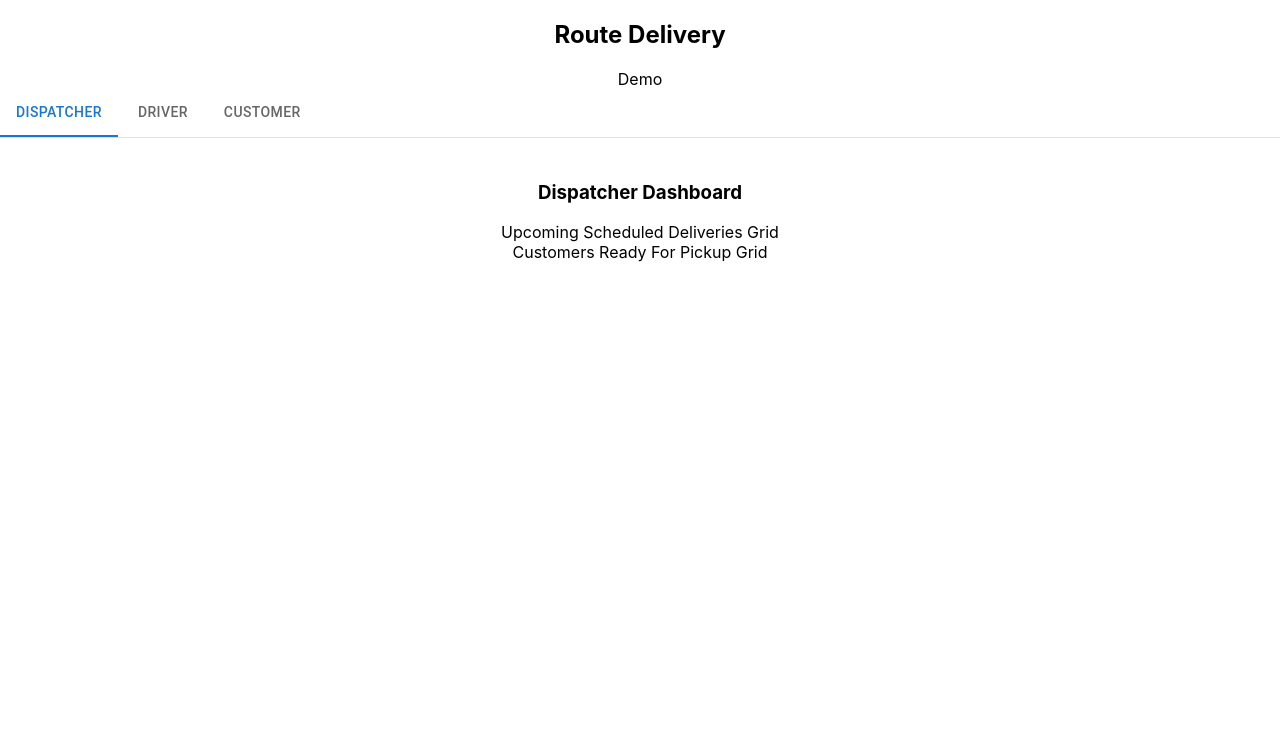
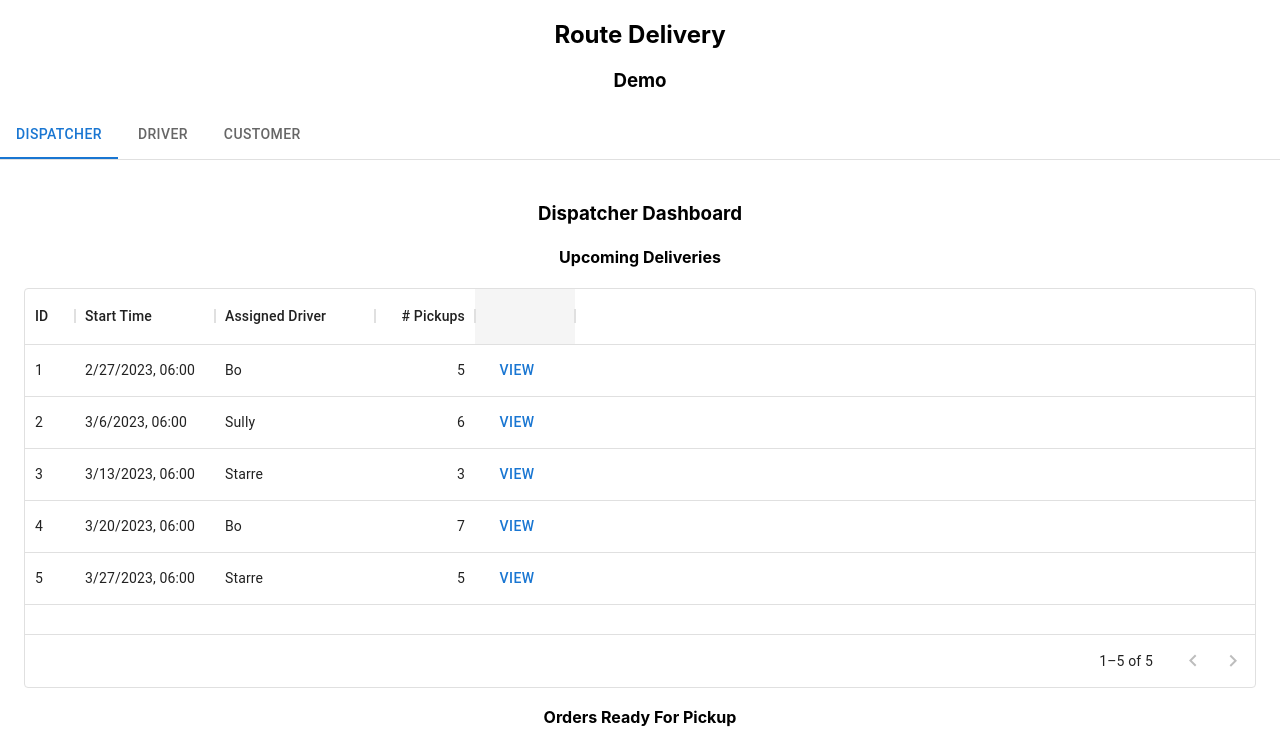
Before and after one commit to eyarham/route-delivery, a React (Create React App) app: page / in a window 1280 px wide. Shown: the top 747 px of the page. Built offline with nearby package versions, Linux system fonts and the light colour scheme.

Commit message:
adding dispatcher dashboard demo

```diff
--- a/package.json
+++ b/package.json
@@ -7,6 +7,7 @@
     "@emotion/react": "^11.10.6",
     "@emotion/styled": "^11.10.6",
     "@mui/material": "^5.11.10",
+    "@mui/x-data-grid": "^5.17.25",
     "@testing-library/jest-dom": "^5.16.5",
     "@testing-library/react": "^13.4.0",
     "@testing-library/user-event": "^13.5.0",
--- a/src/demo/Demo.jsx
+++ b/src/demo/Demo.jsx
@@ -5,7 +5,7 @@ import DemoTabs from './DemoTabs'
 const Demo = () => {
   return (
     <Box>
-      Demo
+      <h3>Demo</h3>
     <DemoTabs />
     </Box>
   )
--- /dev/null
+++ b/src/demo/deliveries/DeliveriesGrid.jsx
@@ -0,0 +1,59 @@
+import { Button } from '@mui/material';
+import { DataGrid } from '@mui/x-data-grid';
+import React from 'react';
+
+const DeliveriesGrid = () => {
+  const renderTimeCell = e => {
+    const dateTime = e.value;
+    const returnString = `${dateTime.getMonth() + 1}/${dateTime.getDate()}/${dateTime.getFullYear()}, ${getTwoDigit(dateTime.getHours())}:${getTwoDigit(dateTime.getMinutes())}`;
+    return returnString;
+  }
+
+  const getTwoDigit = num => {
+    if (num > 9) return num
+    else return `0${num}`
+  }
+  const onViewButtonClick = e=>{
+alert("whatup")
+  }
+
+const renderActionCell=e=>{
+  return <Button onClick={onViewButtonClick}>View</Button>
+}
+
+  const columns = [
+    { field: 'id', headerName: 'ID', width: 40 },
+    {
+      field: 'startTime',
+      headerName: 'Start Time',
+      renderCell: renderTimeCell,
+      width: 140
+    },
+    { field: 'assignedDriver', headerName: 'Assigned Driver', width: 160 },
+    { field: 'pickups', headerName: '# Pickups', type: 'number', },
+    {field: '',renderCell: renderActionCell}
+
+  ];
+
+  const rows = [
+    { id: 1, startTime: new Date("2/27/2023 06:00:00"), assignedDriver: 'Bo', pickups: 5 },
+    { id: 2, startTime: new Date("3/06/2023 06:00:00"), assignedDriver: 'Sully', pickups: 6 },
+    { id: 3, startTime: new Date("3/13/2023 06:00:00"), assignedDriver: 'Starre', pickups: 3 },
+    { id: 4, startTime: new Date("3/20/2023 06:00:00"), assignedDriver: 'Bo', pickups: 7 },
+    { id: 5, startTime: new Date("3/27/2023 06:00:00"), assignedDriver: 'Starre', pickups: 5 },
+
+  ];
+  return (
+    <div style={{ height: 400, width: '100%', marginBottom: 60 }}>
+      <h4>Upcoming Deliveries</h4>
+      <DataGrid
+        rows={rows}
+        columns={columns}
+        pageSize={5}
+        rowsPerPageOptions={[5]}
+      />
+    </div>
+  )
+}
+
+export default DeliveriesGrid
--- a/src/demo/dispatcher/DispatcherTab.jsx
+++ b/src/demo/dispatcher/DispatcherTab.jsx
@@ -1,17 +1,15 @@
 import React from 'react'
+import DeliveriesGrid from '../deliveries/DeliveriesGrid'
+import OrdersGrid from '../orders/OrdersGrid'
 
 const DispatcherTab = () => {
   return (
     <div>
       <h3>
-      Dispatcher Dashboard
+        Dispatcher Dashboard
       </h3>
-      <div>
-        Upcoming Scheduled Deliveries Grid
-      </div>
-      <div>
-        Customers Ready For Pickup Grid
-      </div>
+      <DeliveriesGrid />
+      <OrdersGrid />
     </div>
   )
 }
--- /dev/null
+++ b/src/demo/orders/OrdersGrid.jsx
@@ -0,0 +1,45 @@
+import { DataGrid } from '@mui/x-data-grid';
+import React from 'react';
+
+const OrdersGrid = () => {
+  const renderTimeCell = e => {
+    const dateTime = e.value;
+    const returnString = `${dateTime.getMonth() + 1}/${dateTime.getDate()}/${dateTime.getFullYear()}, ${getTwoDigit(dateTime.getHours())}:${getTwoDigit(dateTime.getMinutes())}`;
+    return returnString;
+  }
+
+  const getTwoDigit = num => {
+    if (num > 9) return num
+    else return `0${num}`
+  }
+
+  const columns = [
+    { field: 'id', headerName: 'ID', width: 40 },
+    { field: 'timeReady', headerName: 'Time Ready', width: 140, renderCell: renderTimeCell },
+    { field: 'distance', headerName: 'Distance', width: 140 },
+    { field: 'lastName', headerName: 'Last Name', width: 140 },
+
+  ];
+
+  const rows = [
+    { id: 1,  timeReady: new Date("2/22/2023 18:12:00"), distance: "1.5mi", lastName:"Bishop" },
+    { id: 2,  timeReady: new Date("2/22/2023 10:33:00"), distance: "2.6mi", lastName:"Smittens" },
+    { id: 3,  timeReady: new Date("2/23/2023 06:07:00"), distance: "1.2mi", lastName:"Loggins" },
+    { id: 4,  timeReady: new Date("2/24/2023 17:24:00"), distance: "0.8mi", lastName:"Standard" },
+    { id: 5,  timeReady: new Date("2/26/2023 09:30:00"), distance: "4.6mi", lastName:"Choof" },
+  ];
+  return (
+    <div style={{ height: 400, width: '100%' }}>
+      <h4>Orders Ready For Pickup</h4>
+      <DataGrid
+        rows={rows}
+        columns={columns}
+        pageSize={5}
+        rowsPerPageOptions={[5]}
+        checkboxSelection
+      />
+    </div>
+  )
+}
+
+export default OrdersGrid
```
Also changed, not shown: src/demo/customers/CustomersGrid.jsx (added, +42 -0 lines), 1 other file (tests, documents, lock files or other folders).
